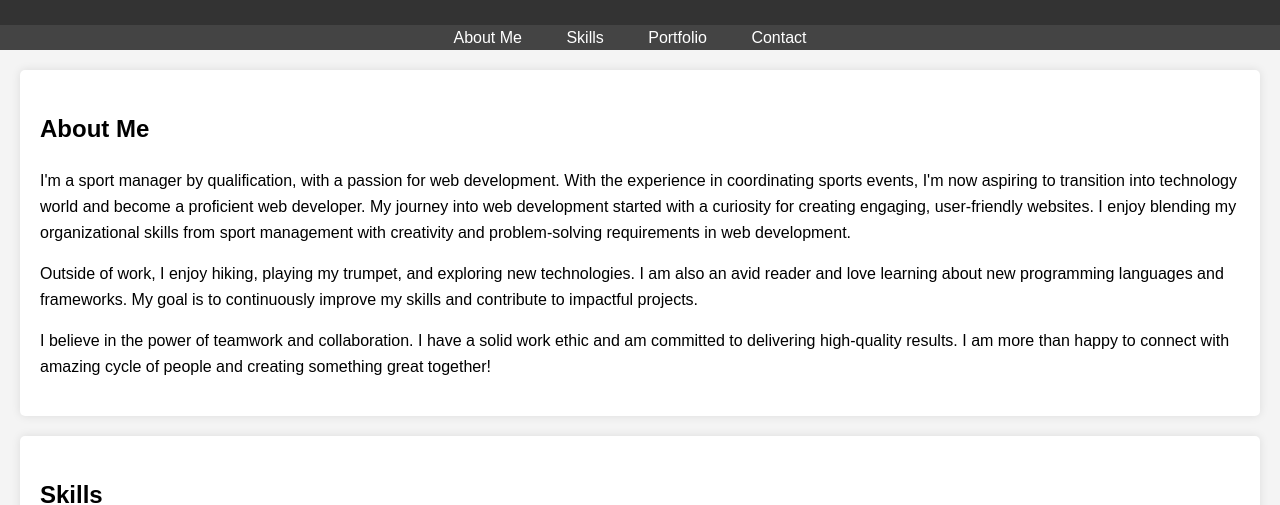
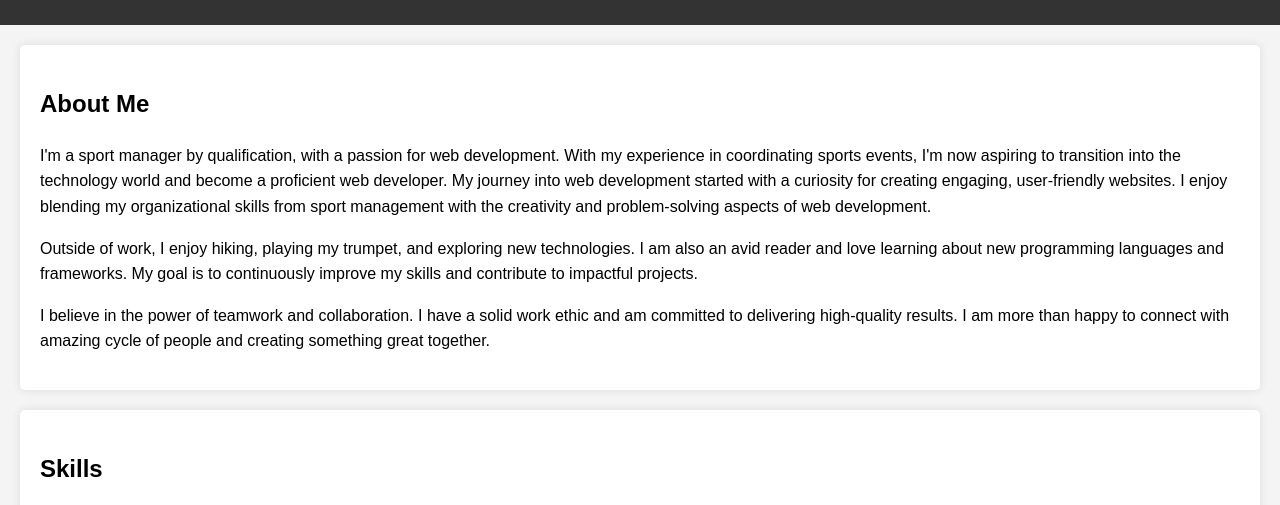
Before and after one commit to KatzSA/katlehomahlasela.github.io, a plain HTML site: page index.html in a window 1280 px wide. Shown: the part 277-782 px from the top of the page. Drawn offline with Linux system fonts and the light colour scheme.

Commit message:
removed the navigation bar

```diff
--- a/index.html
+++ b/index.html
@@ -11,25 +11,17 @@
       <h1>Hello everyone, I'm Katleho "Katz" Mahlasela</h1>
       <img src="images/myself.jpeg" alt="My Picture" class="profile-pic" />
     </header>
-    <nav>
-      <ul>
-        <li><a href="#about"> About Me</a></li>
-        <li><a href="#skills">Skills</a></li>
-        <li><a href="#portfolio">Portfolio</a></li>
-        <li><a href="#contact">Contact</a></li>
-      </ul>
-    </nav>
     <main>
       <section id="about">
         <h2>About Me</h2>
         <p>
           I'm a sport manager by qualification, with a passion for web
-          development. With the experience in coordinating sports events, I'm
-          now aspiring to transition into technology world and become a
+          development. With my experience in coordinating sports events, I'm now
+          aspiring to transition into the technology world and become a
           proficient web developer. My journey into web development started with
           a curiosity for creating engaging, user-friendly websites. I enjoy
-          blending my organizational skills from sport management with
-          creativity and problem-solving requirements in web development.
+          blending my organizational skills from sport management with the
+          creativity and problem-solving aspects of web development.
         </p>
         <p>
           Outside of work, I enjoy hiking, playing my trumpet, and exploring new
@@ -41,12 +33,12 @@
           I believe in the power of teamwork and collaboration. I have a solid
           work ethic and am committed to delivering high-quality results. I am
           more than happy to connect with amazing cycle of people and creating
-          something great together!
+          something great together.
         </p>
       </section>
       <section id="skills">
         <h2>Skills</h2>
-        <p>I have aquired a diverse set of skills:</p>
+        <p>I have acquired a diverse set of skills:</p>
         <ul>
           <li>Web Development: JavaScript, HTML, CSS</li>
           <li>Frameworks: React, Node.js</li>
```
